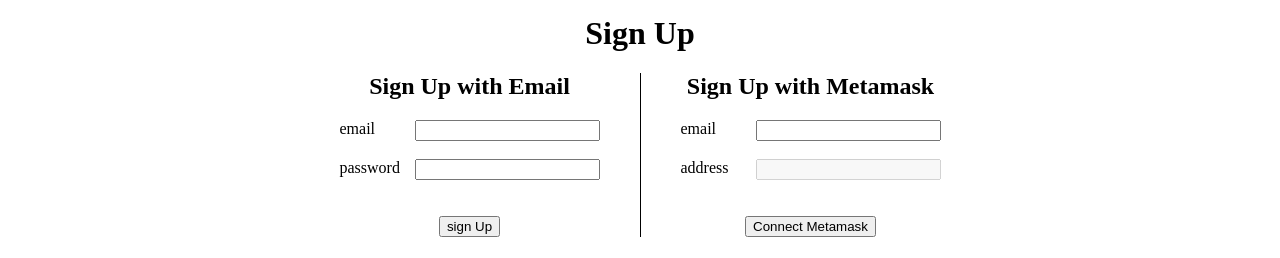
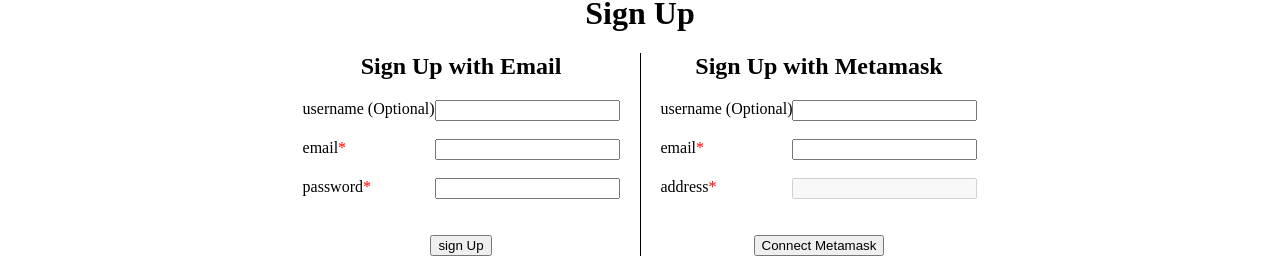
Before and after one commit to hg-ian-choi/demo-project, a Next.js app in the folder fnd-demo/frontend/: page /signup in a window 1280 px wide. Shown: the part 293-551 px from the top of the page. Built offline with nearby package versions, Linux system fonts and the light colour scheme.

Commit message:
fnd: temporary commit "modify sign up"

```diff
--- a/fnd-demo/frontend/pages/signup.tsx
+++ b/fnd-demo/frontend/pages/signup.tsx
@@ -39,7 +39,6 @@
 const InputDiv = styled.div`
   display: flex;
   justify-content: space-between;
-  margin: 0 20px;
 `;
 
 const InputSubDiv = styled.div`
@@ -53,10 +52,10 @@
 
 export default function SignUp() {
   const router = useRouter();
-  const [signUpObject1, setSignUpObject1] = useState({ email: '', password: '' });
-  const [signUpObject2, setSignUpObject2] = useState({ email: '', address: '', connected: false });
-  const [warning1, setWarning1] = useState({ email: '', password: '' });
-  const [warning2, setWarning2] = useState({ email: '', password: '' });
+  const [signUpObject1, setSignUpObject1] = useState({ username: '', email: '', password: '' });
+  const [signUpObject2, setSignUpObject2] = useState({ username: '', email: '', address: '', connected: false });
+  const [warning1, setWarning1] = useState({ username: '', email: '', password: '' });
+  const [warning2, setWarning2] = useState({ username: '', email: '', password: '' });
 
   const user = useSelector(loginUserSelector);
   const dispatch = useAppDispatch();
@@ -65,7 +64,10 @@
     const name = event.target.name;
     const value = event.target.value;
     console.log('name', name, value);
-    if (name === 'email1') {
+    if (name === 'username1') {
+      setSignUpObject1({ ...signUpObject1, username: value.trim() });
+      setWarning1({ ...warning1, username: '' });
+    } else if (name === 'email1') {
       setSignUpObject1({ ...signUpObject1, email: value.trim() });
       setWarning1({ ...warning1, email: '' });
     } else {
@@ -77,7 +79,10 @@
   const changeMetamaskSignUpObject = (event: React.ChangeEvent<HTMLInputElement>) => {
     const name = event.target.name;
     const value = event.target.value;
-    if (name === 'email2') {
+    if (name === 'username2') {
+      setSignUpObject2({ ...signUpObject2, username: value.trim() });
+      setWarning1({ ...warning2, username: '' });
+    } else if (name === 'email2') {
       setSignUpObject2({ ...signUpObject2, email: value.trim() });
       setWarning2({ ...warning2, email: '' });
     }
@@ -90,6 +95,10 @@
     }
     if (!signUpObject1.password) {
       setWarning1({ ...warning1, password: 'Password is required' });
+      return;
+    }
+    if (!/^[A-Za-z][A-Za-z0-9]*$/.test(signUpObject1.username)) {
+      setWarning1({ ...warning1, username: 'English or number only' });
       return;
     }
     if (!/^[\w-\.]+@([\w-]+\.)+[\w-]{2,4}$/g.test(signUpObject2.email)) {
@@ -112,6 +121,10 @@
   const onMetamaskSignUp = async () => {
     if (!signUpObject2.email) {
       setWarning2({ ...warning2, email: 'Email is required' });
+      return;
+    }
+    if (!/^[A-Za-z][A-Za-z0-9]*$/.test(signUpObject2.username)) {
+      setWarning2({ ...warning2, username: 'English or number only' });
       return;
     }
     if (!/^[\w-\.]+@([\w-]+\.)+[\w-]{2,4}$/g.test(signUpObject2.email)) {
@@ -193,7 +206,17 @@
         <SignUpDiv>
           <SignUpTitle>Sign Up with Email</SignUpTitle>
           <InputDiv>
-            <label htmlFor="email1">email</label>
+            <label htmlFor="username1">username (Optional)</label>
+            <InputSubDiv>
+              <input type="text" name="username1" value={signUpObject1.username} onChange={changePasswordSignUpObject} />
+              <div style={{ color: 'red' }}>{warning1.username}</div>
+            </InputSubDiv>
+          </InputDiv>
+          <br />
+          <InputDiv>
+            <label htmlFor="email1">
+              email<span style={{ color: 'red' }}>*</span>
+            </label>
             <InputSubDiv>
               <input type="text" name="email1" value={signUpObject1.email} onChange={changePasswordSignUpObject} />
               <div style={{ color: 'red' }}>{warning1.email}</div>
@@ -201,7 +224,9 @@
           </InputDiv>
           <br />
           <InputDiv>
-            <label htmlFor="password">password</label>
+            <label htmlFor="password">
+              password<span style={{ color: 'red' }}>*</span>
+            </label>
             <InputSubDiv>
               <input type="password" name="password" value={signUpObject1.password} onChange={changePasswordSignUpObject} />
               <div style={{ color: 'red' }}>{warning1.password}</div>
@@ -217,7 +242,17 @@
         <SignUpDiv>
           <SignUpTitle>Sign Up with Metamask</SignUpTitle>
           <InputDiv>
-            <label htmlFor="email2">email</label>
+            <label htmlFor="username2">username (Optional)</label>
+            <InputSubDiv>
+              <input type="text" name="username2" value={signUpObject2.username} onChange={changeMetamaskSignUpObject} />
+              <div style={{ color: 'red' }}>{warning2.username}</div>
+            </InputSubDiv>
+          </InputDiv>
+          <br />
+          <InputDiv>
+            <label htmlFor="email2">
+              email<span style={{ color: 'red' }}>*</span>
+            </label>
             <InputSubDiv>
               <input type="text" name="email2" value={signUpObject2.email} onChange={changeMetamaskSignUpObject} />
               <div style={{ color: 'red' }}>{warning2.email}</div>
@@ -225,7 +260,9 @@
           </InputDiv>
           <br />
           <InputDiv>
-            <label htmlFor="address">address</label>
+            <label htmlFor="address">
+              address<span style={{ color: 'red' }}>*</span>
+            </label>
             <InputSubDiv>
               <input type="text" name="address" disabled={signUpObject2.address ? false : true} readOnly />
               <div style={{ color: 'red' }}>{warning2.password}</div>
```
